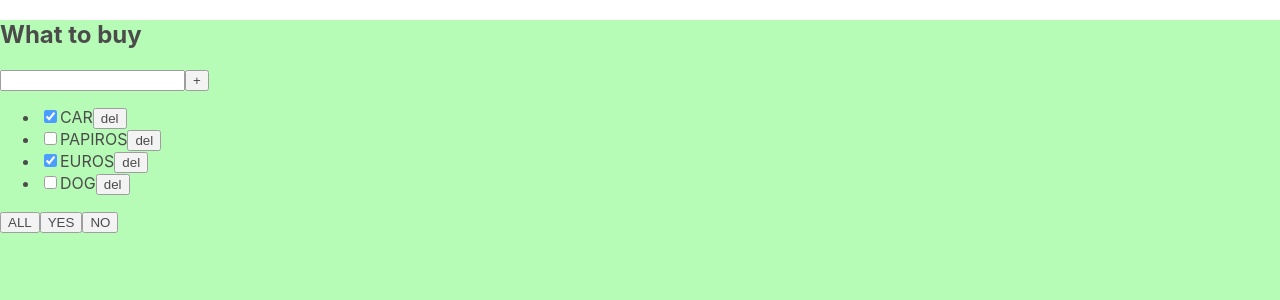
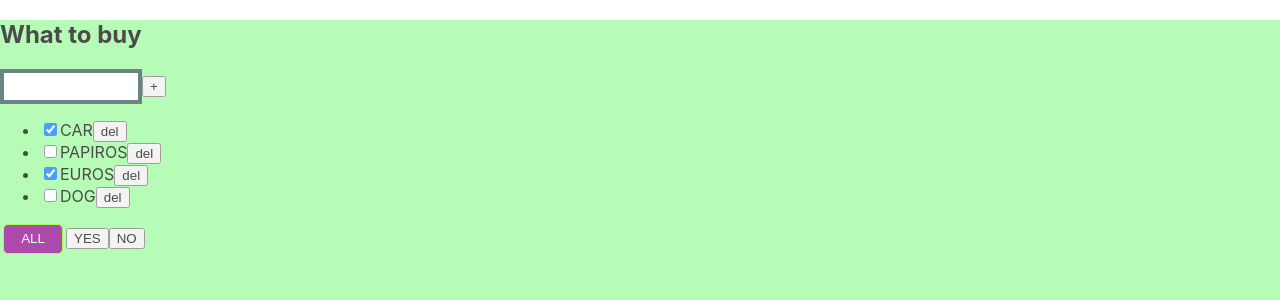
Before and after one commit to pavelminsk1979/todolist1, a React (Create React App) app: page / in a window 1280 px wide. Shown: the top 300 px of the page. Built offline with nearby package versions, Linux system fonts and the light colour scheme.

Commit message:
commitLesson4

```diff
--- a/src/App.tsx
+++ b/src/App.tsx
@@ -17,6 +17,11 @@ function App() {
         {id: v1(), title: 'EUROS', isDone: true},
         {id: v1(), title: 'DOG', isDone: false},
     ])
+
+    const changeChecbox = (idTask: string,isDone:boolean) => {
+        setTasks(tasks.map(t=>t.id===idTask?{...t,isDone}:t))
+    }
+
     const removeTask = (idTask: string) => {
         setTasks(tasks.filter(t => t.id !== idTask))
         console.log(tasks)
@@ -41,6 +46,8 @@ function App() {
     return (
         <div className={style.app}>
             <Todolist
+                filter={filter}
+                changeChecbox={changeChecbox}
                 addedTask={addedTask}
                 filterTask={filterTask}
                 removeTask={removeTask}
--- a/src/Todolist.tsx
+++ b/src/Todolist.tsx
@@ -1,60 +1,83 @@
-import React, {ChangeEvent,KeyboardEvent, useState} from "react";
+import React, {ChangeEvent, KeyboardEvent, useState} from "react";
 import {FilterType, TasksType} from "./App";
+import style from './todolist.module.css'
 
 type TodolistType = {
     title: string
     tasks: Array<TasksType>
-    removeTask:(idTask:string)=>void
-    filterTask:(valueFilter:FilterType)=>void
-    addedTask:(title: string)=>void
+    removeTask: (idTask: string) => void
+    filterTask: (valueFilter: FilterType) => void
+    addedTask: (title: string) => void
+    changeChecbox: (idTask: string, isDone: boolean) => void
+    filter:FilterType
 }
 
 export function Todolist(props: TodolistType) {
-    const[title,setTitle]=useState('')
+    const [title, setTitle] = useState('')
+    const [redMessage,setRedMessage]=useState<string|null>(null)
 
-    const addedStateInputHandler = (e:ChangeEvent<HTMLInputElement>) => {
+    const addedStateInputHandler = (e: ChangeEvent<HTMLInputElement>) => {
         setTitle(e.currentTarget.value)
+        setRedMessage(null)
     }
 
-    const  addedTaskHandler = () => {
-      props.addedTask(title)
+    const addedTaskHandler = () => {
+        if(title.trim()!==''){
+            props.addedTask(title.trim())
+        }else{
+            setRedMessage('Title is required')
+        }
         setTitle('')
     }
 
-    const onKeyPressEnterHandler = (e:KeyboardEvent<HTMLInputElement>) => {
-if(e.key==='Enter'){addedTaskHandler()}
+    const onKeyPressEnterHandler = (e: KeyboardEvent<HTMLInputElement>) => {
+        if (e.key === 'Enter') {
+            addedTaskHandler()
+        }
     }
 
-    const removeTaskHandler = (idTask:string) => {
+    const removeTaskHandler = (idTask: string) => {
         props.removeTask(idTask)
     }
 
-    const filterTaskHandler = (valueFilter:FilterType) => {
-      props.filterTask(valueFilter)
+    const filterTaskHandler = (valueFilter: FilterType) => {
+        props.filterTask(valueFilter)
+    }
+
+    const changeChecboxHandler = (idTask: string, isDone: boolean) => {
+        props.changeChecbox(idTask, isDone)
     }
 
     return (
         <div>
             <h2>{props.title}</h2>
             <div>
-                <input
+                <input className={redMessage ? style.redFrame:style.input}
                     onKeyPress={onKeyPressEnterHandler}
                     value={title}
                     onChange={addedStateInputHandler}
                 />
                 <button
                     onClick={addedTaskHandler}
-                >+</button>
+                >+
+                </button>
             </div>
+            {redMessage&&<div className={style.redMessage}>{redMessage} </div>}
 
             <ul>
                 {
                     props.tasks.map(el => {
                         return (
                             <li key={el.id}>
-                                <input type='checkbox' checked={el.isDone}/>
+                                <input
+                                    onChange={(e) => {
+                                        changeChecboxHandler(el.id, e.currentTarget.checked)
+                                    }}
+                                    type='checkbox'
+                                    checked={el.isDone}
+                                />
                                 <span>{el.title}</span>
-                                <button onClick={()=>removeTaskHandler(el.id)}>del</button>
+                                <button onClick={() => removeTaskHandler(el.id)}>del</button>
                             </li>
                         )
                     })
@@ -62,9 +85,18 @@ if(e.key==='Enter'){addedTaskHandler()}
 
             </ul>
             <div>
-                <button onClick={()=>filterTaskHandler('all')}>ALL</button>
-                <button onClick={()=>filterTaskHandler('yes')}>YES</button>
-                <button onClick={()=>filterTaskHandler('no')}>NO</button>
+                <button
+                    className={props.filter==='all' ? style.buttonFilter : ''}
+                    onClick={() => filterTaskHandler('all')}
+                >ALL</button>
+                <button
+                    className={props.filter==='yes' ? style.buttonFilter : ''}
+                    onClick={() => filterTaskHandler('yes')}
+                >YES</button>
+                <button
+                    className={props.filter==='no' ? style.buttonFilter : ''}
+                    onClick={() => filterTaskHandler('no')}>
+                    NO</button>
             </div>
         </div>
     )
--- a/src/todolist.module.css
+++ b/src/todolist.module.css
@@ -3,3 +3,27 @@
     min-height: 100vh;
     opacity: 0.7;
 }
+.input{
+    height: 25px;
+    width: 130px;
+    border: darkslategray 4px solid;
+}
+.redFrame{
+    height: 26px;
+    width: 130px;
+    border:crimson 4px solid ;
+}
+.redMessage{
+    color: crimson;
+}
+.buttonFilter{
+    height: 30px;
+    width: 60px;
+    background-color: darkmagenta;
+    color: white;
+    margin-left: 3px;
+    margin-right: 3px;
+    border-radius: 5px;
+    border: chartreuse 1px solid;
+
+}
```
